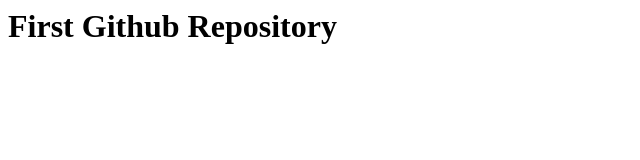
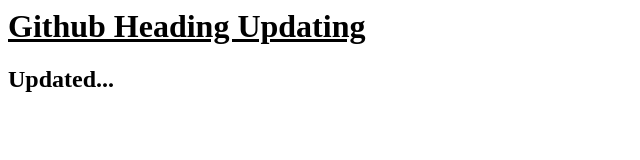
Before and after one commit to KrDevanshu06/MyFIRSTrepo, a plain HTML site: page index(1).html in a window 1280 px wide. Shown: the whole page, without its empty margins (0-640 px from the left). Drawn offline with Linux system fonts and the light colour scheme.

Commit message:
update github heading

```diff
--- a/index.html
+++ b/index(1).html
@@ -3,8 +3,7 @@
 		<title>First Repo File</title>
 	</head>
 	<body>
-		<h1>
-			First Github Repository
-		</h1>
+		<h1><u>Github Heading Updating</u></h1>
+		<h2>Updated...</h2>
 	</body>
 </html>
```
